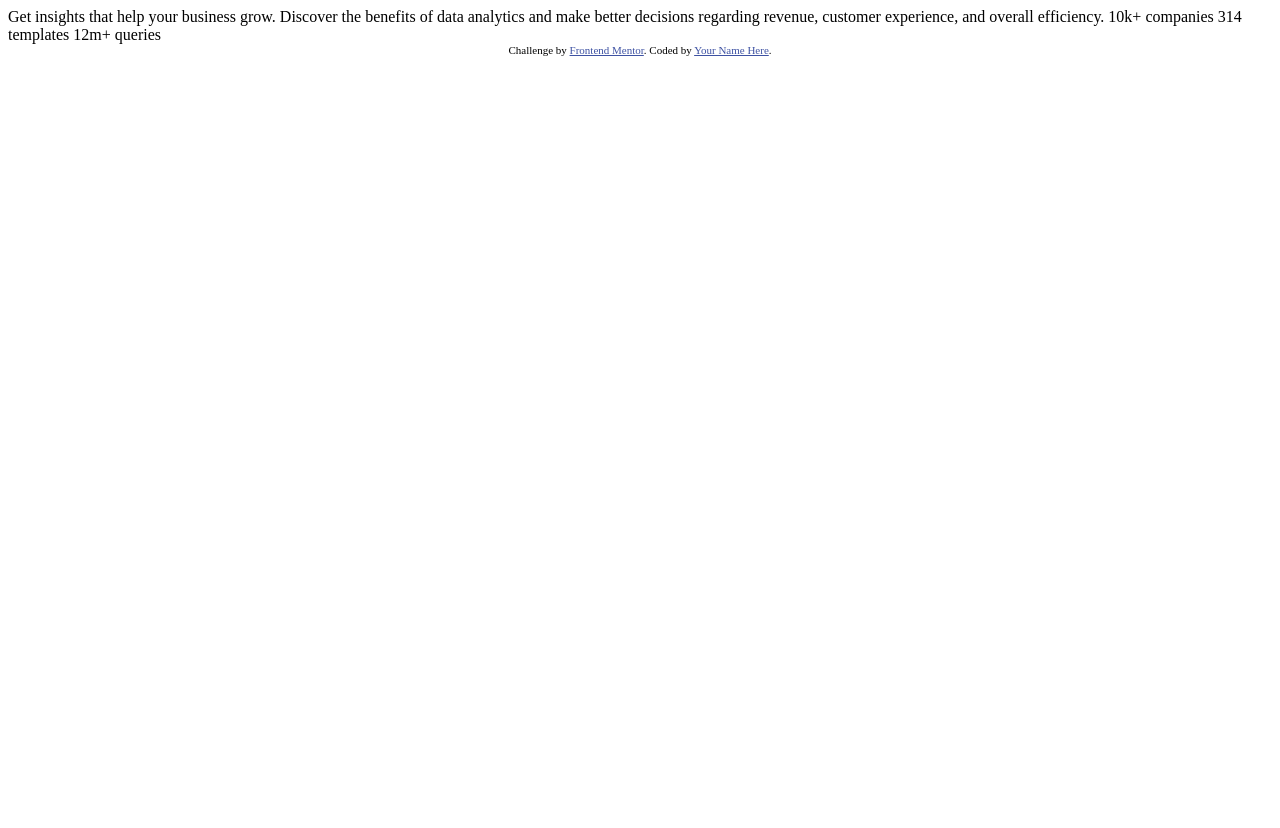
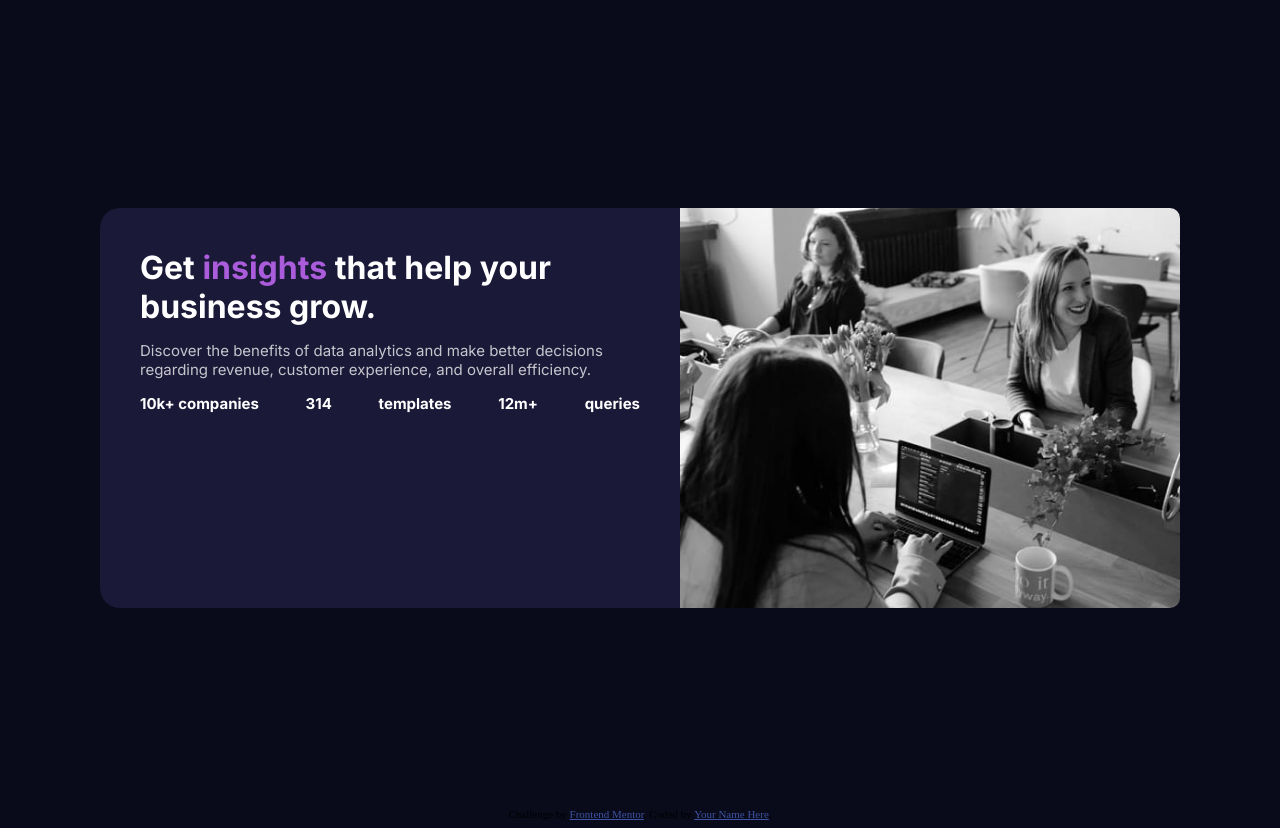
Before and after one commit to aritonkaramani/stats-preview-card-component-main, a plain HTML site: page index.html in a window 1280 px wide. Before the commit the page ends 800 px from the top, so only its background shows below. Drawn offline with Linux system fonts and the light colour scheme.

Commit message:
almost finished preview card

```diff
--- a/index.html
+++ b/index.html
@@ -3,8 +3,14 @@
 <head>
   <meta charset="UTF-8">
   <meta name="viewport" content="width=device-width, initial-scale=1.0"> <!-- displays site properly based on user's device -->
-
+  <link rel="preconnect" href="https://fonts.googleapis.com">
+  <link rel="preconnect" href="https://fonts.gstatic.com" crossorigin>
+  <link href="https://fonts.googleapis.com/css2?family=Inter:wght@400;700&display=swap" rel="stylesheet">
   <link rel="icon" type="image/png" sizes="32x32" href="./images/favicon-32x32.png">
+  <link rel="preconnect" href="https://fonts.googleapis.com">
+  <link rel="preconnect" href="https://fonts.gstatic.com" crossorigin>
+  <link href="https://fonts.googleapis.com/css2?family=Lexend+Deca&display=swap" rel="stylesheet">
+  <link rel="stylesheet" href="styles.css">
 
   <title>Frontend Mentor | Stats preview card component</title>
 
@@ -15,15 +21,31 @@
   </style>
 </head>
 <body>
+  <div class="container">
+  <div class="card">
+<div class="left">
+  Get <span class="accent">insights</span> that help your business grow.
 
-  Get insights that help your business grow.
+  <p class="para">Discover the benefits of data analytics and make better decisions regarding revenue, customer
+    experience, and overall efficiency.</p>
 
-  Discover the benefits of data analytics and make better decisions regarding revenue, customer
-  experience, and overall efficiency.
 
-  10k+ companies
-  314 templates
-  12m+ queries
+  <div class="footer-info">
+    <span>10k+
+    companies</span>
+    <span>314</span>
+    <span>templates</span>
+    <span>12m+</span>
+    <span>queries</span>
+
+
+  </div>
+</div>
+<div class="right">
+
+</div>
+  </div>
+</div>
 
   <div class="attribution">
     Challenge by <a href="https://www.frontendmentor.io?ref=challenge" target="_blank">Frontend Mentor</a>.
--- /dev/null
+++ b/styles.css
@@ -0,0 +1,52 @@
+
+
+body {
+    display: block;
+    justify-content: center;
+    background:hsl(233, 47%, 7%);
+
+}
+.container {
+    display: flex;
+    justify-content: center;
+    align-items: center;
+    min-height: 100vh;
+}
+.card {
+    border-radius: 20px;
+    display: flex;
+    height: 400px;
+    color: white;
+    background: hsl(244, 38%, 16%);
+}
+.right {
+    border-radius: 0 10px 10px 0;
+    width: 500px;
+    background: url('image-header-desktop.jpg');
+    -webkit-background-size: cover;
+    -moz-background-size: cover;
+    -o-background-size: cover;
+    background-size: cover;
+}
+.left {
+    margin: 40px;
+    font-size: 32px;
+    font-family: inter;
+    font-weight:700;
+    width: 500px;
+    color: hsl(0, 0%, 100%)
+}
+.accent {
+    color: hsl(277, 64%, 61%)
+}
+.para {
+    color: hsla(0, 0%, 100%, 0.75);
+    font-weight: 400;
+    font-size: 15px;
+}
+.footer-info{
+    display: flex;
+    flex-direction: row;
+    justify-content: space-between;
+    font-size: 15px;
+}
```
Also changed, not shown: image-header-desktop.jpg (renamed from images/image-header-desktop.jpg).
